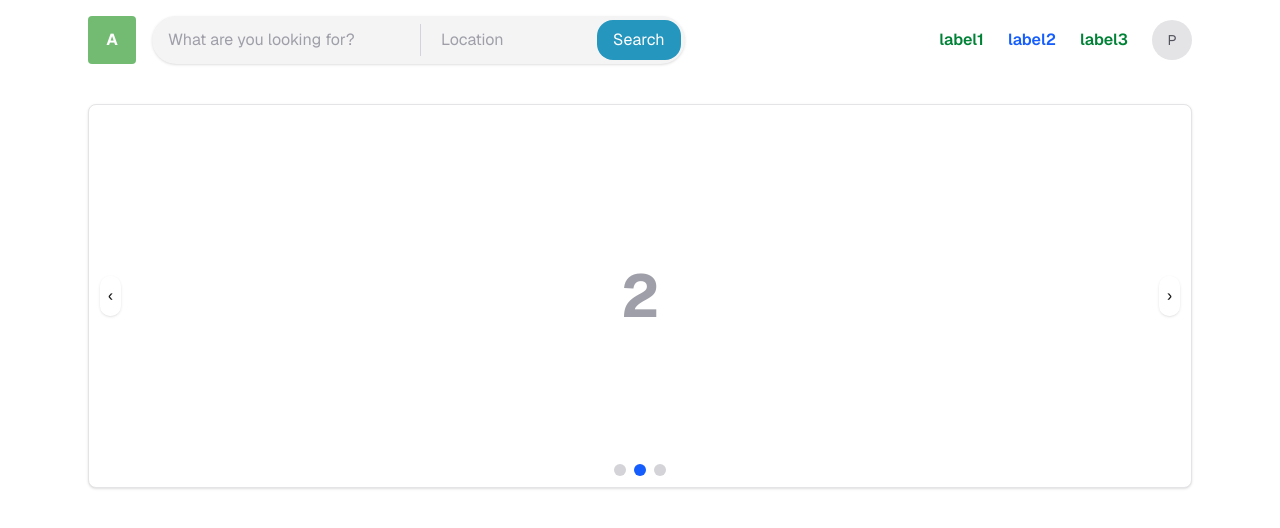
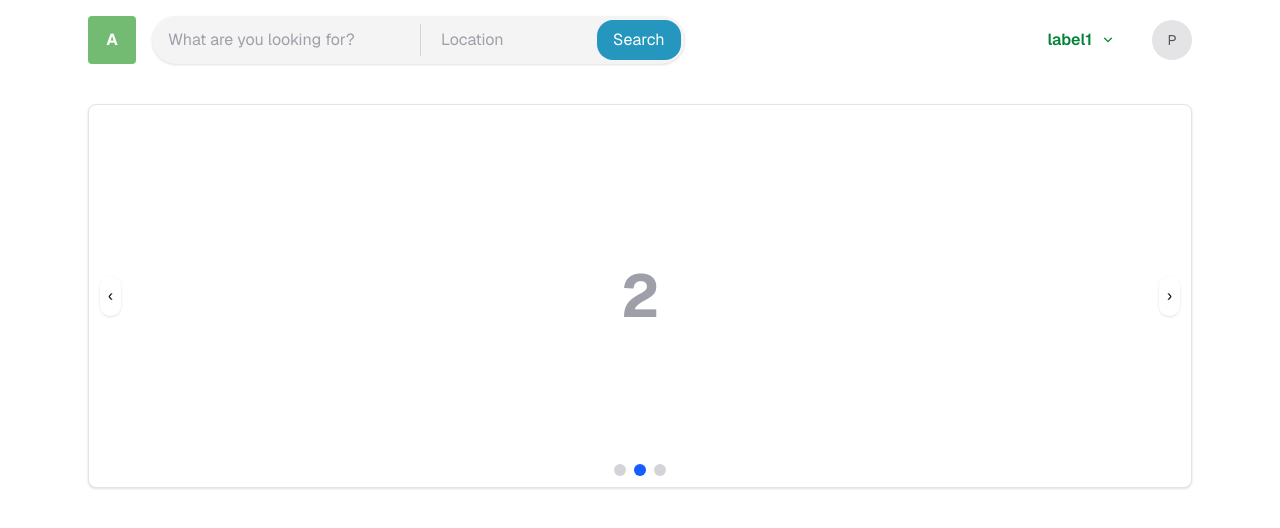
Before and after one commit to theRedKh/accessible-TO, a Next.js app in the folder client/: page / in a window 1280 px wide. Shown: the top 528 px of the page. Built offline with nearby package versions, Linux system fonts and the light colour scheme.

Commit message:
fix tree hydration warning - add component for dropdown

```diff
--- a/client/src/app/layout.js
+++ b/client/src/app/layout.js
@@ -18,7 +18,7 @@ export const metadata = {
 
 export default function RootLayout({ children }) {
   return (
-    <html lang="en">
+    <html lang="en" suppressHydrationWarning>
       <body
         className={`${geistSans.variable} ${geistMono.variable} antialiased`}
       >
--- a/client/src/app/page.js
+++ b/client/src/app/page.js
@@ -1,5 +1,6 @@
 "use client"
 import React, { useEffect, useState } from "react";
+import CategoryDropdown from "../components/CategoryDropdown";
 
 export default function Home() {
   const slides = [1, 2, 3];
@@ -45,9 +46,8 @@ export default function Home() {
 
           <div className="ml-auto flex items-center gap-6">
             <div className="hidden sm:flex gap-6">
-              <a href="#" className="text-green-700 font-semibold cursor-pointer">label1</a>
-              <a href="#" className="text-blue-600 font-semibold cursor-pointer">label2</a>
-              <a href="#" className="text-green-700 font-semibold cursor-pointer">label3</a>
+              {/* Category dropdown converted to component */}
+              <CategoryDropdown items={["label1", "label2", "label3"]} />
             </div>
 
             <div className="w-10 h-10 bg-zinc-200 rounded-full flex items-center justify-center cursor-pointer">
--- /dev/null
+++ b/client/src/components/CategoryDropdown.js
@@ -0,0 +1,85 @@
+"use client"
+import React, { useState, useRef, useEffect } from "react";
+
+export default function CategoryDropdown({ items = ["label1", "label2", "label3"] }) {
+  const [open, setOpen] = useState(false);
+  const [activeIndex, setActiveIndex] = useState(-1);
+  const [selected, setSelected] = useState(items[0] || null);
+  const ref = useRef(null);
+
+  useEffect(() => {
+    function onDoc(e) {
+      if (ref.current && !ref.current.contains(e.target)) setOpen(false);
+    }
+    document.addEventListener("click", onDoc);
+    return () => document.removeEventListener("click", onDoc);
+  }, []);
+
+  useEffect(() => {
+    if (!open) setActiveIndex(-1);
+  }, [open]);
+
+  function onKeyDown(e) {
+    if (!open && (e.key === "Enter" || e.key === " ")) {
+      e.preventDefault();
+      setOpen(true);
+      return;
+    }
+
+    if (e.key === "ArrowDown") {
+      e.preventDefault();
+      setActiveIndex((i) => Math.min(i + 1, items.length - 1));
+      setOpen(true);
+    } else if (e.key === "ArrowUp") {
+      e.preventDefault();
+      setActiveIndex((i) => Math.max(i - 1, 0));
+      setOpen(true);
+    } else if (e.key === "Escape") {
+      setOpen(false);
+    } else if (e.key === "Enter" && activeIndex >= 0) {
+      selectIndex(activeIndex);
+    }
+  }
+
+  function selectIndex(i) {
+    setSelected(items[i]);
+    setOpen(false);
+  }
+
+  return (
+    <div ref={ref} className="relative">
+      <button
+        type="button"
+        aria-haspopup="menu"
+        aria-expanded={open}
+        onClick={() => setOpen((o) => !o)}
+        onKeyDown={onKeyDown}
+        className="inline-flex items-center gap-2 text-green-700 font-semibold px-3 py-1.5 rounded-md hover:bg-zinc-50 focus:outline-none focus:ring-2 focus:ring-[#73bb73] focus:ring-opacity-20 transition-all duration-150"
+      >
+        {selected}
+        <svg className="w-4 h-4" viewBox="0 0 20 20" fill="currentColor" aria-hidden>
+          <path fillRule="evenodd" d="M5.23 7.21a.75.75 0 011.06.02L10 10.94l3.71-3.71a.75.75 0 111.06 1.06l-4.24 4.24a.75.75 0 01-1.06 0L5.21 8.29a.75.75 0 01.02-1.08z" clipRule="evenodd" />
+        </svg>
+      </button>
+
+      {open && (
+        <div role="menu" aria-label="Categories" className="absolute right-0 mt-2 w-40 bg-white border border-zinc-200 rounded-md shadow-md z-10">
+          <ul className="p-1">
+            {items.map((it, i) => (
+              <li key={it}>
+                <button
+                  role="menuitem"
+                  onClick={() => selectIndex(i)}
+                  onMouseEnter={() => setActiveIndex(i)}
+                  className={`w-full text-left px-3 py-2 rounded-md ${i === activeIndex ? "bg-zinc-100" : "hover:bg-zinc-50"}`}
+                >
+                  {it}
+                </button>
+              </li>
+            ))}
+          </ul>
+        </div>
+      )}
+    </div>
+  );
+}
```
